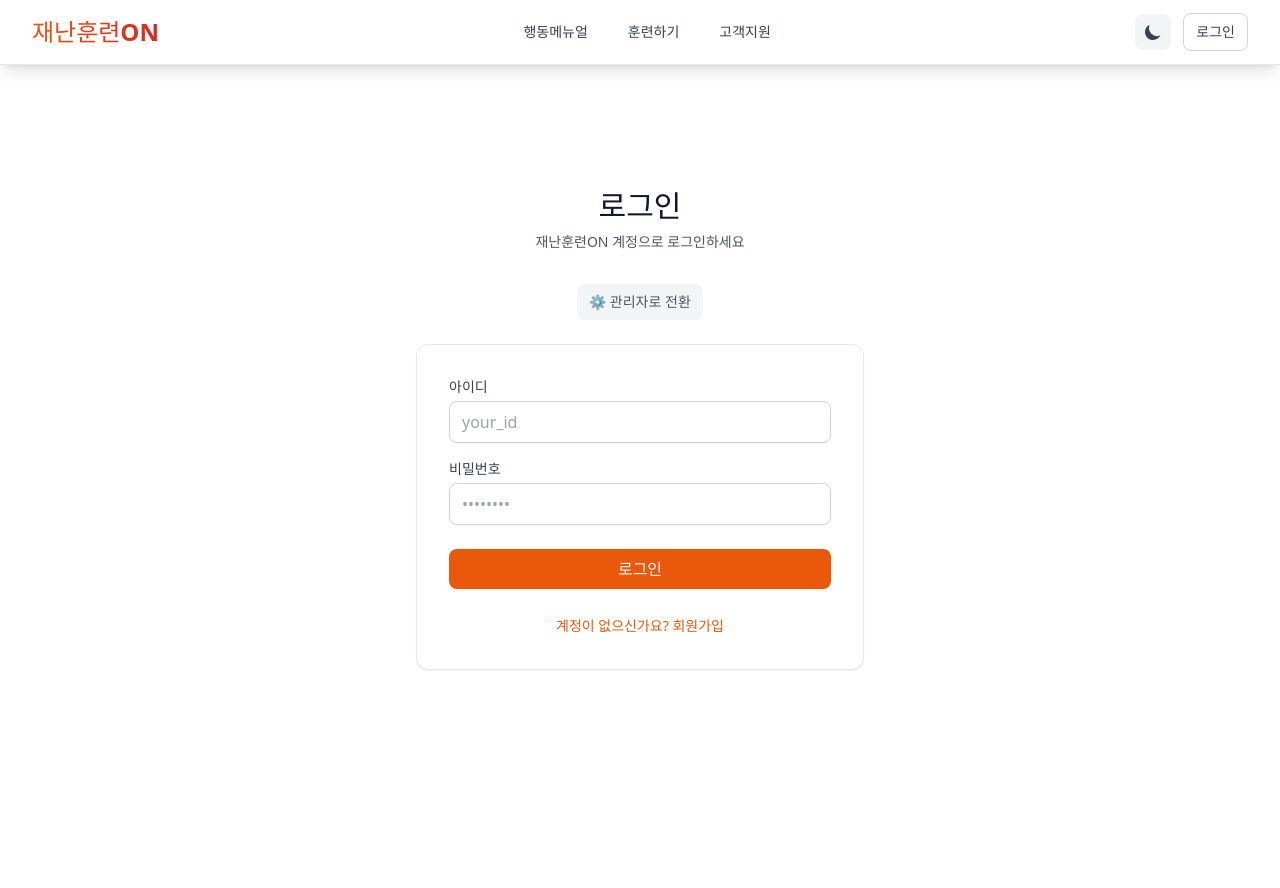
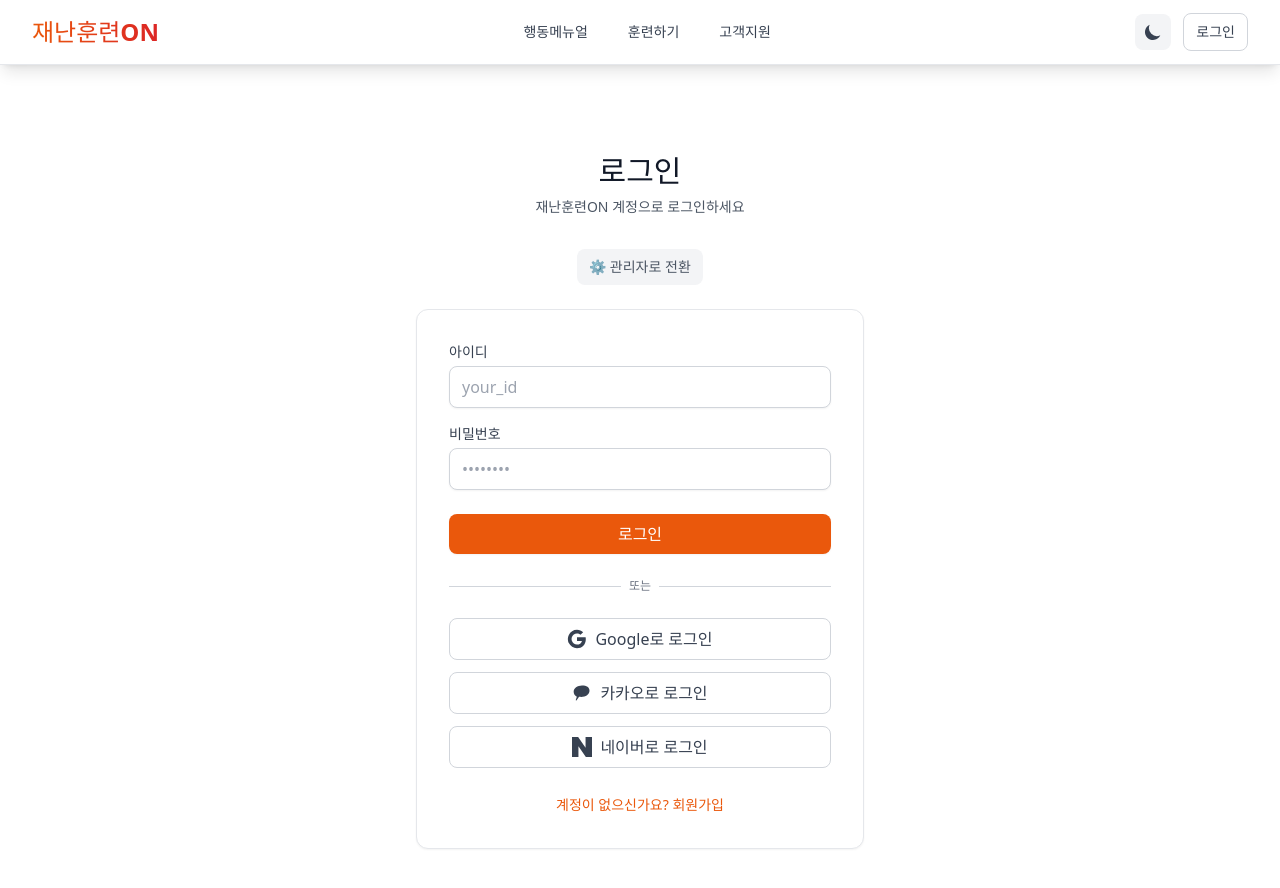
Before and after one commit to SeanMoon1/Phoenix, a React (Vite) app in the folder Frontend/: page /login in a window 1280 px wide. Shown: the top 888 px of the page. Before the commit the page ends 800 px from the top, so only its background shows below. Built offline with nearby package versions, Linux system fonts and the light colour scheme; no server answers.

Commit message:
OAuth 로그인 기능 복원
- OAuth 로그인 핸들러 함수 복원
- Google, 카카오, 네이버 로그인 버튼 복원
- 일반 사용자 모드에서만 OAuth 버튼 표시
- 아이디/비밀번호 로그인과 OAuth 로그인 모두 지원

```diff
--- a/Frontend/src/pages/auth/LoginPage.tsx
+++ b/Frontend/src/pages/auth/LoginPage.tsx
@@ -21,7 +21,7 @@
 type LoginFormData = yup.InferType<typeof loginSchema>;
 
 const LoginPage: React.FC = () => {
-  const { login, isLoading } = useAuthStore();
+  const { login, oauthLogin, isLoading } = useAuthStore();
   const navigate = useNavigate();
   const [isAdminMode, setIsAdminMode] = useState(false);
 
@@ -50,6 +50,27 @@
   const handleModeToggle = () => {
     setIsAdminMode(!isAdminMode);
     reset();
+  };
+
+  // OAuth 로그인 핸들러 (데모용 - 실제로는 각 OAuth 제공자의 SDK 사용)
+  const handleOAuthLogin = async (provider: string) => {
+    try {
+      // 실제 구현에서는 각 OAuth 제공자의 SDK를 사용하여 사용자 정보를 받아옴
+      // 여기서는 데모용으로 가상의 사용자 정보를 사용
+      const mockUserData = {
+        email: `user@${provider}.com`,
+        name: `${provider} 사용자`,
+        provider: provider,
+        providerId: `${provider}_${Date.now()}`,
+        profileImage: `https://via.placeholder.com/150?text=${provider}`,
+      };
+
+      await oauthLogin(mockUserData);
+      navigate('/');
+    } catch (error: unknown) {
+      console.error(`${provider} 로그인 실패:`, error);
+      alert(`${provider} 로그인에 실패했습니다.`);
+    }
   };
 
   return (
@@ -111,6 +132,81 @@
                 {isAdminMode ? '관리자 로그인' : '로그인'}
               </Button>
 
+              {/* Google OAuth 로그인 버튼 (일반 사용자 모드에서만 표시) */}
+              {!isAdminMode && (
+                <>
+                  <div className="relative">
+                    <div className="absolute inset-0 flex items-center">
+                      <div className="w-full border-t border-gray-300 dark:border-gray-600" />
+                    </div>
+                    <div className="relative flex justify-center text-xs">
+                      <span className="px-2 bg-white dark:bg-gray-800 text-gray-500 dark:text-gray-400">
+                        또는
+                      </span>
+                    </div>
+                  </div>
+
+                  {/* OAuth 로그인 버튼들 */}
+                  <div className="space-y-3">
+                    <Button
+                      type="button"
+                      variant="outline"
+                      className="w-full flex items-center justify-center space-x-2"
+                      onClick={() => handleOAuthLogin('google')}
+                    >
+                      <svg className="w-5 h-5" viewBox="0 0 24 24">
+                        <path
+                          fill="currentColor"
+                          d="M22.56 12.25c0-.78-.07-1.53-.2-2.25H12v4.26h5.92c-.26 1.37-1.04 2.53-2.21 3.31v2.77h3.57c2.08-1.92 3.28-4.74 3.28-8.09z"
+                        />
+                        <path
+                          fill="currentColor"
+                          d="M12 23c2.97 0 5.46-.98 7.28-2.66l-3.57-2.77c-.98.66-2.23 1.06-3.71 1.06-2.86 0-5.29-1.93-6.16-4.53H2.18v2.84C3.99 20.53 7.7 23 12 23z"
+                        />
+                        <path
+                          fill="currentColor"
+                          d="M5.84 14.09c-.22-.66-.35-1.36-.35-2.09s.13-1.43.35-2.09V7.07H2.18C1.43 8.55 1 10.22 1 12s.43 3.45 1.18 4.93l2.85-2.22.81-.62z"
+                        />
+                        <path
+                          fill="currentColor"
+                          d="M12 5.38c1.62 0 3.06.56 4.21 1.64l3.15-3.15C17.45 2.09 14.97 1 12 1 7.7 1 3.99 3.47 2.18 7.07l3.66 2.84c.87-2.6 3.3-4.53 6.16-4.53z"
+                        />
+                      </svg>
+                      <span>Google로 로그인</span>
+                    </Button>
+
+                    <Button
+                      type="button"
+                      variant="outline"
+                      className="w-full flex items-center justify-center space-x-2"
+                      onClick={() => handleOAuthLogin('kakao')}
+                    >
+                      <svg className="w-5 h-5" viewBox="0 0 24 24">
+                        <path
+                          fill="currentColor"
+                          d="M12 3C6.48 3 2 6.48 2 10.5c0 2.5 1.5 4.7 3.8 6.1L4.5 20.5c-.1.3.1.6.4.6h.1c.2 0 .4-.1.5-.3L8.5 16.5c.8.1 1.6.2 2.5.2 5.52 0 10-3.48 10-7.5S17.52 3 12 3z"
+                        />
+                      </svg>
+                      <span>카카오로 로그인</span>
+                    </Button>
+
+                    <Button
+                      type="button"
+                      variant="outline"
+                      className="w-full flex items-center justify-center space-x-2"
+                      onClick={() => handleOAuthLogin('naver')}
+                    >
+                      <svg className="w-5 h-5" viewBox="0 0 24 24">
+                        <path
+                          fill="currentColor"
+                          d="M16.273 12.845L7.376 0H0v24h7.726V11.156L16.624 24H24V0h-7.727v12.845z"
+                        />
+                      </svg>
+                      <span>네이버로 로그인</span>
+                    </Button>
+                  </div>
+                </>
+              )}
 
               {!isAdminMode && (
                 <div className="text-center">
```
